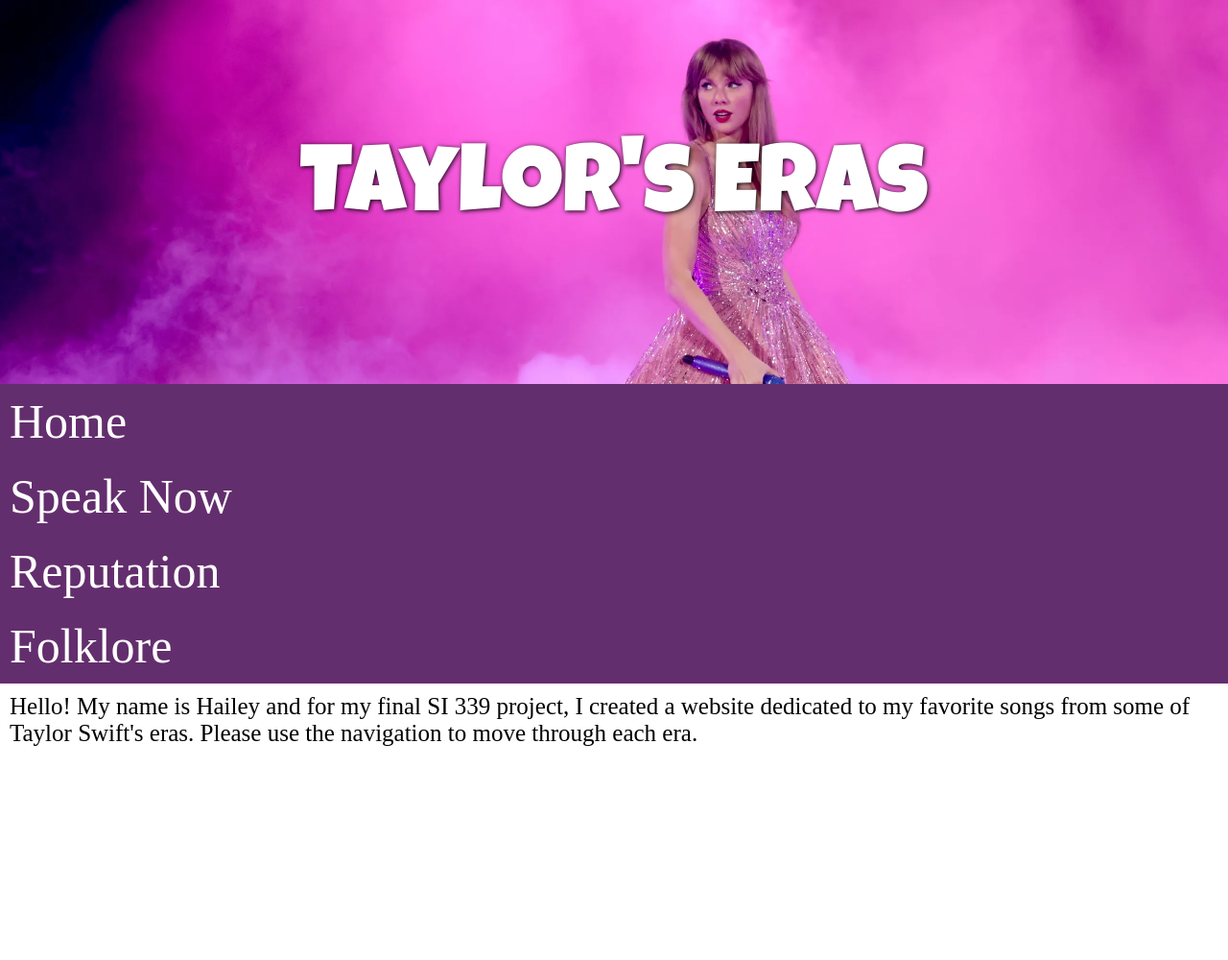
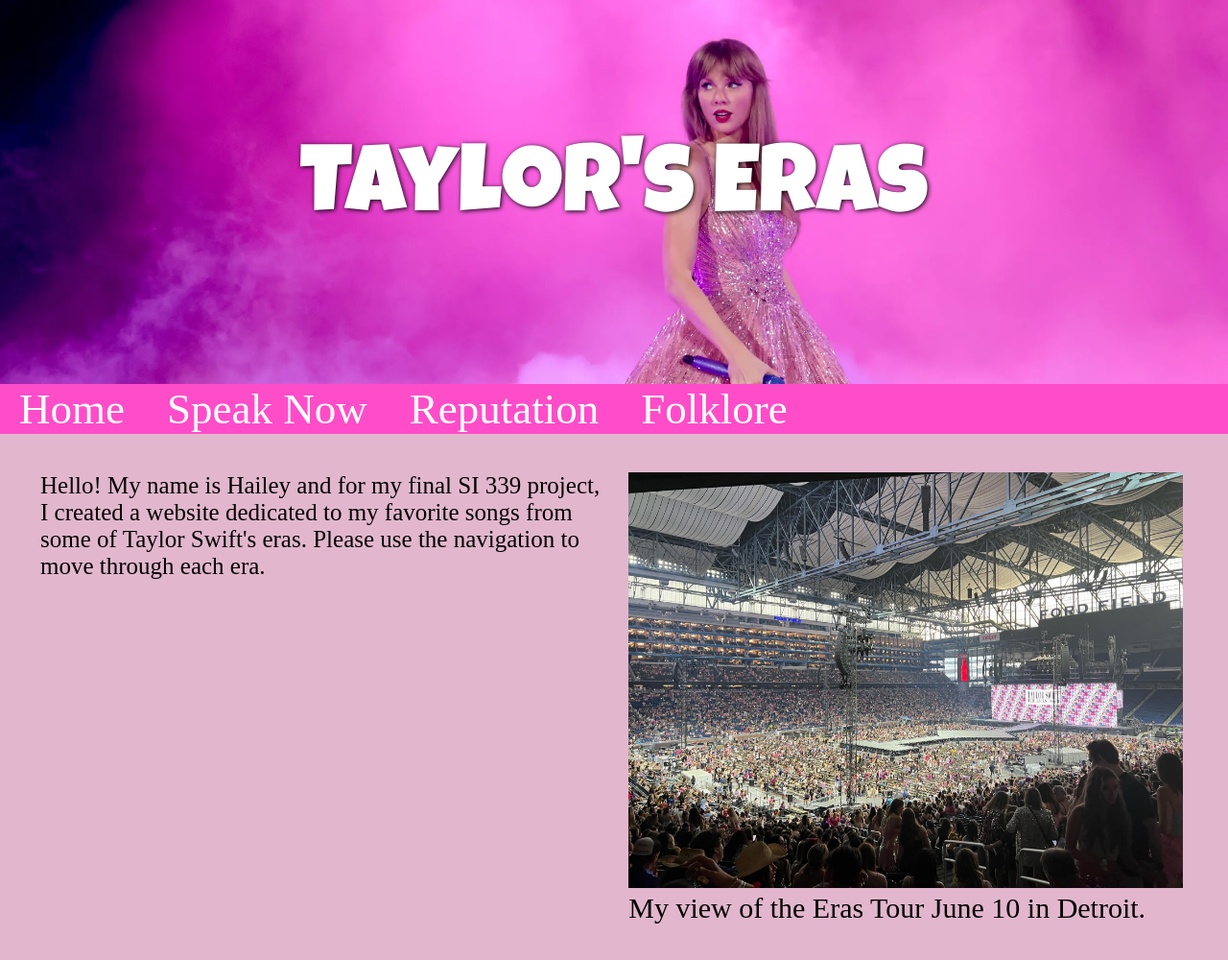
Before and after one commit to hailhartz/swiftie-site, a plain HTML site: page index.html in a window 1280 px wide. Shown: the whole page at 96% size. Before the commit the page ends 800 px from the top, so only its background shows below. Drawn offline with Linux system fonts and the light colour scheme.

Commit message:
added basic styling for home page and fixed nav for wider views

```diff
--- a/css/style.css
+++ b/css/style.css
@@ -3,7 +3,8 @@ header.speak {
 }
 
 header.eras {
-    background-color: #b5e9f6;
+    background-color: rgb(255, 32, 125);
+    height: 150px;
 }
 
 h1 {
@@ -195,6 +196,18 @@ nav li a:hover {
     background-color: #d9cb9b;
 }
 
+.eras nav ul {
+    background-color: #ff4cc9;
+}
+
+.eras nav li a:hover {
+    background-color: #ec7fcc;
+}
+
+body.eras {
+    background-color: #e2b7ce;
+}
+
 header.folklore {
     background-color: #004a3a;
 }
@@ -203,6 +216,8 @@ header.eras h1 {
     font-family: 'Luckiest Guy', Times, serif;
     font-size: 80px;
     text-shadow: 1px 1px 5px black;
+    color: white;
+    padding: 15px 0px;
 }
 
 header.reputation h1 {
@@ -210,13 +225,36 @@ header.reputation h1 {
 }
 
 header.folklore h1 {
-    padding: 20px;
+    padding: 20px 0px;
     color: #d6b56e;
     font-family: "Kalam", Times, serif;
     text-shadow: 1px 1px 10px black;
 }
 
+figcaption {
+    font-size: 30px;
+}
+
+figure {
+    display: block;
+    width: 95%;
+    margin: 20px auto;
+}
+
+.eras p {
+    display: inline-block;
+    margin: 20px 10px;
+}
+
+div.text_picture {
+    display: grid;
+    grid-template-columns: 1fr;
+    width: 95%;
+    margin: 20px auto;
+}
+
 @media only screen and (min-width: 600px) {
+
     div.song_container {
         grid-template-columns: 1fr 1fr;
     }
@@ -234,7 +272,7 @@ header.folklore h1 {
     }
 
     header.eras h1 {
-        padding: 100px;
+        padding: 100px 0px;
         color: white;
         font-size: 80px;
         font-family: 'Luckiest Guy', Times, serif;
@@ -248,7 +286,7 @@ header.folklore h1 {
     }
 
     header.speak h1 {
-        padding: 70px;
+        padding: 70px 0px;
         color: white;
         text-shadow: 1px 1px 5px black;
         font-weight: 600;
@@ -260,7 +298,7 @@ header.folklore h1 {
     }
 
     header.reputation h1 {
-        padding: 80px;
+        padding: 80px 0px;
     }
 
     header.folklore {
@@ -271,13 +309,32 @@ header.folklore h1 {
     }
 
     header.folklore h1 {
-        padding: 70px;
+        padding: 70px 0px;
     }
 
+    nav ul {
+        list-style-type: none;
+        margin: 0;
+        padding: 0;
+    }
 
+    nav li a {
+        display: inline;
+        font-size: 45px;
+        margin: 0 10px;
+        padding: 0 10px;
+    }
+
+    nav li {
+        display: inline;
+    }
 }
 
 @media only screen and (min-width: 768px) {
+    div.text_picture {
+        grid-template-columns: 1fr 1fr;
+    }
+
     div.song_container {
         grid-template-columns: 1fr 1fr 1fr;
     }
@@ -303,7 +360,7 @@ header.folklore h1 {
     }
 
     header.eras h1 {
-        padding: 150px;
+        padding: 150px 0px;
         font-size: 100px;
     }
 }
--- a/index.html
+++ b/index.html
@@ -8,7 +8,7 @@
     <link rel="stylesheet" href="https://fonts.googleapis.com/css?family=Luckiest%20Guy">
     <title>The Eras</title>
 </head>
-<body>
+<body class="eras">
     <header class="eras">
         <h1>Taylor's Eras</h1>
     </header>
@@ -20,9 +20,15 @@
             <li><a href="folklore.html">Folklore</a></li>
         </ul>
     </nav>
-    <p>Hello! My name is Hailey and for my final SI 339 project, I created
-        a website dedicated to my favorite songs from some of Taylor Swift's eras.
-        Please use the navigation to move through each era.
-    </p>
+    <div class="text_picture">
+        <p>Hello! My name is Hailey and for my final SI 339 project, I created
+            a website dedicated to my favorite songs from some of Taylor Swift's eras.
+            Please use the navigation to move through each era.
+        </p>
+        <figure>
+            <img src="images/eras_tour_detroit.jpg" alt="Ford Field with the stage setup for the Eras Tour.">
+            <figcaption>My view of the Eras Tour June 10 in Detroit.</figcaption>
+        </figure>
+    </div>
 </body>
 </html>
```
Also changed, not shown: images/eras_tour_detroit.jpg (added).
